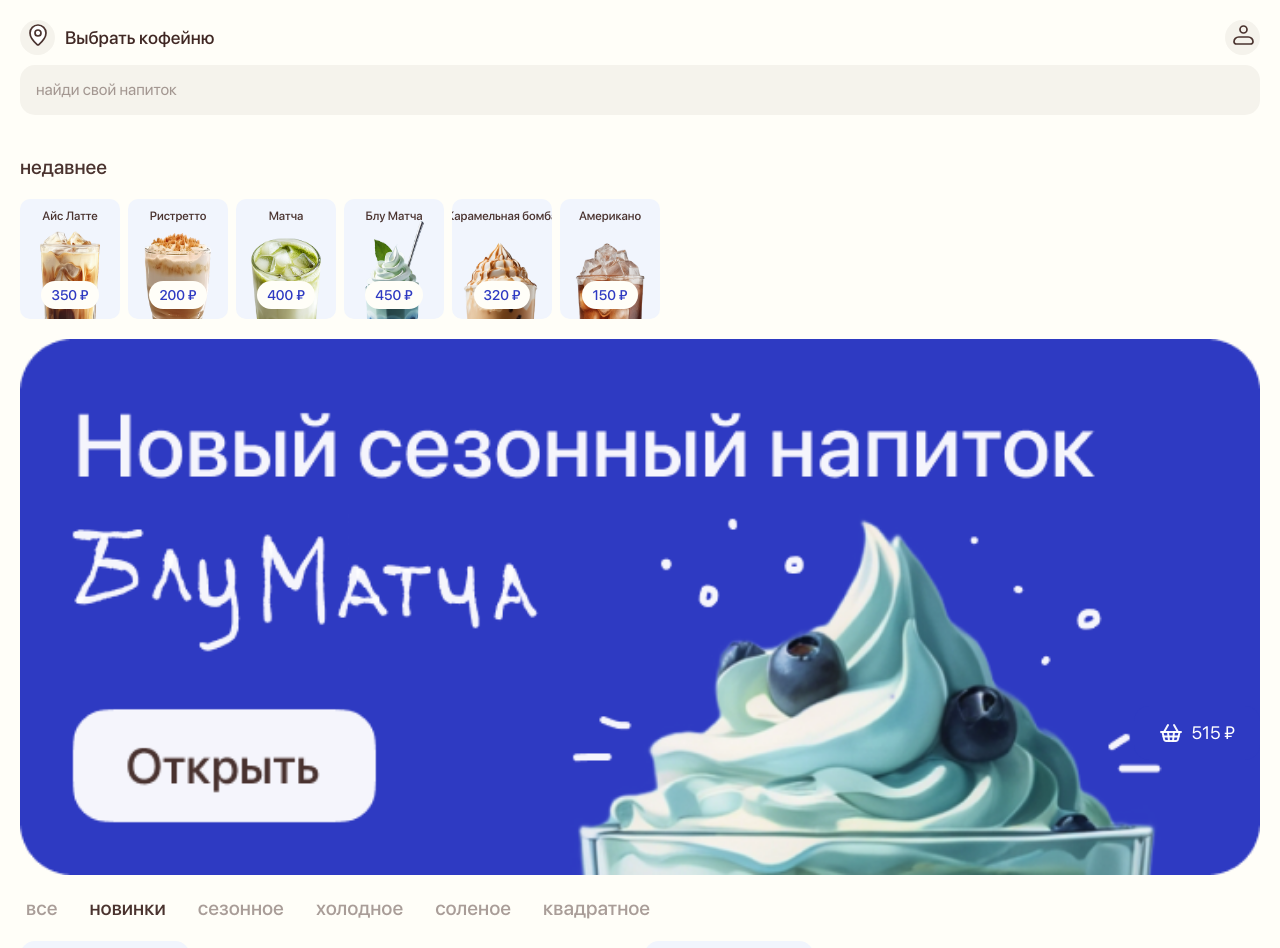
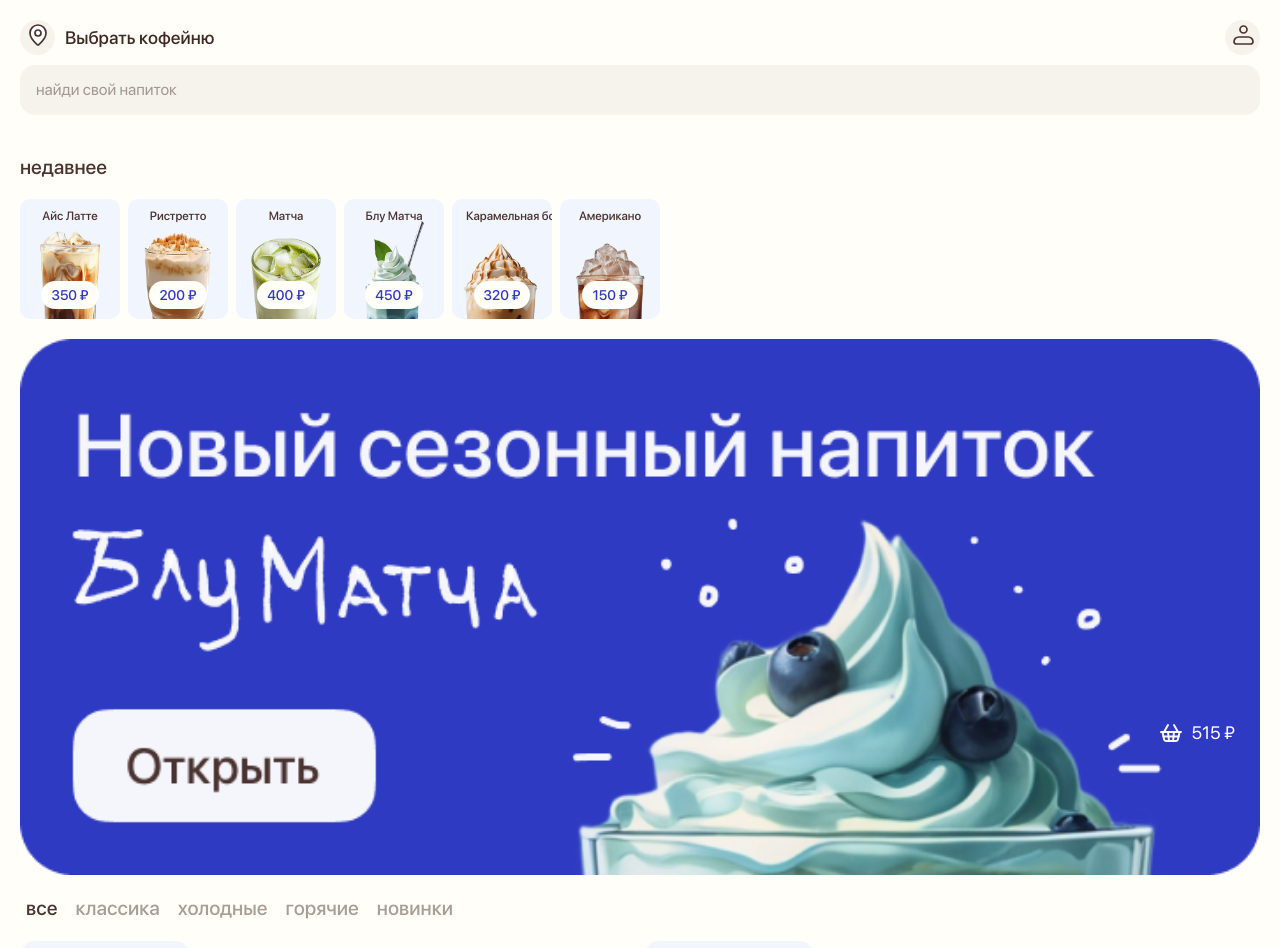
Before and after one commit to lomeat/coffee, a React (Vite) app in the folder client/: page / in a window 1280 px wide. Shown: the top 948 px of the page. Built offline with nearby package versions, Linux system fonts and the light colour scheme.

Commit message:
можно посмотреть горячее или новинки

```diff
--- a/client/src/atoms/coffee.atom.ts
+++ b/client/src/atoms/coffee.atom.ts
@@ -1,8 +1,14 @@
 import { atom } from "jotai";
-import { importImages } from "../utils/importImages";
 import { ice, rist, blue, americano, caramel, matcha } from "../assets/coffee";
 
-type Tag = "classic" | "hot" | "new" | "cold";
+export type TagType = "classic" | "hot" | "new" | "cold" | "all";
+export type TagTitle = "классика" | "новинки" | "горячие" | "холодные" | "все";
+
+type Tag = {
+  id: number;
+  type: TagType;
+  title: TagTitle;
+};
 
 type Card = {
   id: number;
@@ -12,17 +18,19 @@ type Card = {
   tags: Tag[];
 };
 
-const coffeeImages = importImages("coffee");
+const tags: Tag[] = [
+  { id: 0, type: "all", title: "все" },
+  { id: 1, type: "classic", title: "классика" },
+  { id: 2, type: "cold", title: "холодные" },
+  { id: 3, type: "hot", title: "горячие" },
+  { id: 4, type: "new", title: "новинки" },
+];
 
-const oldCoffeeCards: Card[] = coffeeImages.map((value, index) => ({
-  id: index,
-  title: `Ice Coffee ${index + 1}`,
-  price: 350 + index * 3,
-  imageUrl: value,
-  tags: ["new", "cold"],
-}));
+export const tagsAtom = atom(tags);
 
-export const oldCoffeeCardsAtom = atom(oldCoffeeCards);
+function getTags(types: TagType[]): Tag[] {
+  return tags.filter((tag) => types.includes(tag.type));
+}
 
 const coffeeCards: Card[] = [
   {
@@ -30,54 +38,43 @@ const coffeeCards: Card[] = [
     title: "Айс Латте",
     price: 350,
     imageUrl: ice,
-    tags: ["cold"],
+    tags: getTags(["cold"]),
   },
   {
     id: 2,
     title: "Ристретто",
     price: 200,
     imageUrl: rist,
-    tags: ["new", "cold"],
+    tags: getTags(["cold", "new"]),
   },
   {
     id: 3,
     title: "Матча",
     price: 400,
     imageUrl: matcha,
-    tags: ["classic"],
+    tags: getTags(["classic"]),
   },
   {
     id: 4,
     title: "Блу Матча",
     price: 450,
     imageUrl: blue,
-    tags: ["new", "cold"],
+    tags: getTags(["cold", "new"]),
   },
   {
     id: 5,
     title: "Карамельная бомба",
     price: 320,
     imageUrl: caramel,
-    tags: ["hot", "new"],
+    tags: getTags(["hot", "new"]),
   },
   {
     id: 6,
     title: "Американо",
     price: 150,
     imageUrl: americano,
-    tags: ["classic", "hot"],
+    tags: getTags(["hot", "classic"]),
   },
 ];
 
 export const coffeeCardsAtom = atom(coffeeCards);
-
-export function getCoffeeCardsAtom(tag?: Tag) {
-  if (!tag) {
-    return coffeeCardsAtom;
-  }
-
-  return atom((get) => {
-    const cards = get(coffeeCardsAtom);
-    return cards.filter((card) => card.tags.includes(tag));
-  });
-}
--- a/client/src/components/catalog/common.tsx
+++ b/client/src/components/catalog/common.tsx
@@ -10,20 +10,44 @@ import {
   CatalogButton,
   CatalogNavBar,
 } from "./shared";
-import { coffeeCardsAtom } from "../../atoms/coffee.atom";
+import {
+  coffeeCardsAtom,
+  tagsAtom,
+  type TagType,
+} from "../../atoms/coffee.atom";
+import { useState } from "react";
 
 export function Catalog() {
-  const cards = useAtomValue(coffeeCardsAtom);
+  const initCards = useAtomValue(coffeeCardsAtom);
+  const [category, setCategory] = useState("all");
+  const [cards, setCards] = useState(initCards);
+
+  function pickCategory(type: TagType) {
+    setCategory(type);
+    setCards(() => {
+      if (type === "all") {
+        return initCards;
+      }
+      return initCards.filter((card) =>
+        card.tags.map((t) => t.type).includes(type)
+      );
+    });
+  }
+
+  const tags = useAtomValue(tagsAtom);
 
   return (
     <Container>
       <CatalogNavBar>
-        <CatalogButton>все</CatalogButton>
-        <CatalogButton $isActive>новинки</CatalogButton>
-        <CatalogButton>сезонное</CatalogButton>
-        <CatalogButton>холодное</CatalogButton>
-        <CatalogButton>соленое</CatalogButton>
-        <CatalogButton>квадратное</CatalogButton>
+        {tags.map((tag) => (
+          <CatalogButton
+            key={tag.id}
+            $isActive={tag.type === category}
+            onClick={() => pickCategory(tag.type)}
+          >
+            {tag.title}
+          </CatalogButton>
+        ))}
       </CatalogNavBar>
       <CardGrid>
         {cards.map((card) => (
--- a/client/src/components/catalog/shared.tsx
+++ b/client/src/components/catalog/shared.tsx
@@ -59,6 +59,8 @@ export const CardTitle = styled.span<{ $isSmall?: boolean }>`
   ${(p) =>
     p.$isSmall ? p.theme.font.caption.small : p.theme.font.caption.large}
   color: ${(p) => p.theme.color.primary};
+  max-width: 90%;
+  overflow-wrap: break-word;
 `;
 
 export const CardPrice = styled.span<{ $isSmall?: boolean }>`
@@ -71,7 +73,7 @@ export const CardPrice = styled.span<{ $isSmall?: boolean }>`
 
 export const CatalogNavBar = styled.div`
   display: flex;
-  gap: 20px;
+  gap: 6px;
   overflow-x: scroll;
   -webkit-overflow-scrolling: touch;
   scrollbar-width: none;
```
